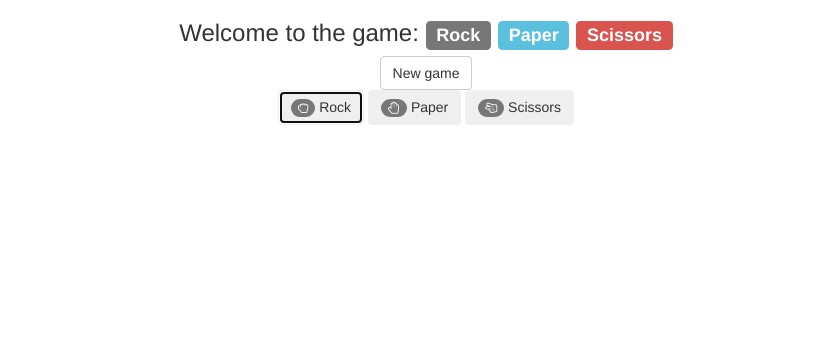
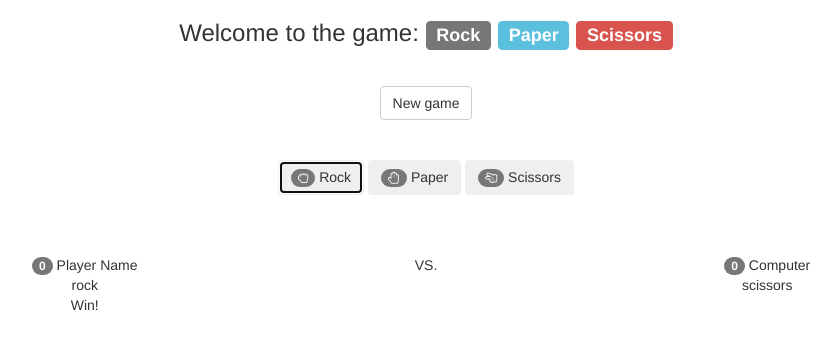
Before and after one commit to miloszpanas/Paper_Rock_Scissors_game, a website: page index.html in a window 1280 px wide. Both pictures are taken after a click on the button "Rock". Shown: the whole page, without its empty margins (214-1054 px from the left). Drawn offline with nearby package versions, Linux system fonts and the light colour scheme.

Commit message:
Add an almost finished js script

```diff
--- a/index.html
+++ b/index.html
@@ -23,14 +23,15 @@
 
     <div id="js-newGameElement" class="container">
         <div class="row text-center">
-            <button id="js-newGameButton" class="btn btn-default">New game
+            <button  id="js-newGameButton" class="btn btn-default">
+            New game
             </button>
         </div>
     </div>
 
     <!-- Player selection -->
 
-    <div id="js-PlayerPickElement" class="container">
+    <div id="js-playerPickElement" class="container">
         <div class="row text-center">
             <button id="js-playerPick_rock" class="btn">
                 <span class="badge">
@@ -55,6 +56,55 @@
 
 <!-- The results table -->
 
+    <div id="js-resultsTableElement" class="container">
+        <div class="row">
+        <div class="col-xs-5 text-center">
+            <span id="js-playerPoints" class="badge">
+            0
+            </span>
+            <span id="js-playerName">
+            Player Name
+            </span>
+        </div>
+        <div class="col-xs-2 text-center">
+            VS.
+        </div>
+        <div class="col-xs-5 text-center">
+            <span id="js-computerPoints" class="badge">
+            0
+            </span>
+            Computer
+        </div>
+        </div>
+        <div class="row">
+        <div class="col-xs-5 text-center">
+            <span id="js-playerPick">
+            Player selection
+            </span>
+        </div>
+        <div class="col-xs-2"></div>
+        <div class="col-xs-5 text-center">
+            <span id="js-computerPick">
+            Computer selection
+            </span>
+        </div>
+        </div>
+        <div class="row">
+        <div class="col-xs-5 text-center">
+            <span id="js-playerResult">
+            Player Score
+            </span>
+        </div>
+        <div class="col-xs-2"></div>
+        <div class="col-xs-5 text-center">
+            <span id="js-computerResult">
+            Computer Score
+            </span>
+        </div>
+        </div>
+    </div>
+
+
     <script type="text/javascript" src="js/script.js"></script>
 </body>
 </html>
--- a/js/script.js
+++ b/js/script.js
@@ -15,4 +15,119 @@ pickRock.addEventListener('click', function() { playerPick('rock') });
 pickPaper.addEventListener('click', function() { playerPick('paper') });
 pickScissors.addEventListener('click', function() { playerPick('scissors') });
 
-// the current game state
+// the game's logic
+
+var gameState = 'notStarted', //started // ended
+    player = {
+        name: '',
+        score: 0
+    },
+    computer = {
+        score: 0
+    };
+
+// diplaying the game's elements
+
+var newGameElem = document.getElementById('js-newGameElement'),
+    pickElem = document.getElementById('js-playerPickElement'),
+    resultsElem = document.getElementById('js-resultsTableElement');
+
+function setGameElements() {
+    switch(gameState) {
+        case 'started':
+            newGameElem.style.display = 'none';
+            pickElem.style.display = 'block';
+            resultsElem.style.display = 'block';
+        break;
+        case 'ended':
+            newGameBtn.innerText = 'Play again';
+        case 'notStarted':
+        default:
+            newGameElem.style.display = 'block';
+            pickElem.style.display = 'none';
+            resultsElem.style.display = 'none';
+    }
+}
+
+// Starting the game
+
+var playerPointsElem = document.getElementById('js-playerPoints'),
+    playerNameElem = document.getElementById('js-playerName'),
+    computerPointsElem = document.getElementById('js-computerPoints');
+
+function newGame() {
+    player.name = prompt('Please enter your name', 'imię gracza');
+    if (player.name) {
+        player.score = computer.score = 0;
+        gameState = 'started';
+        setGameElements();
+
+        playerNameElem.innerHTML = player.name;
+        setGamePoints();
+    }
+
+}
+
+// Player's selection
+
+function playerPick(playerPick) {
+    console.log(playerPick);
+}
+
+// Drawing computer's selection
+
+function getComputerPick() {
+    var possiblePicks = ['rock', 'paper', 'scissors'];
+    return possiblePicks[Math.floor(Math.random()*3)];
+}
+
+// Placing selection on the webpage
+
+var playerPickElem = document.getElementById('js-playerPick'),
+    computerPickElem = document.getElementById('js-computerPick'),
+    playerResultElem = document.getElementById('js-playerResult'),
+    computerResultElem = document.getElementById('js-computerResult');
+
+function playerPick(playerPick) {
+    var computerPick = getComputerPick();
+
+    playerPickElem.innerHTML = playerPick;
+    computerPickElem.innerHTML = computerPick;
+
+    checkRoundWinner(playerPick, computerPick);
+}
+
+// Game's logic and awarding of points
+
+function checkRoundWinner(playerPick, computerPick) {
+    playerResultElem.innerHTML = computerResultElem.innerHTML = '';
+
+    var winnerIs = 'player';
+
+      if (playerPick == computerPick) {
+          winnerIs = 'noone'; // remis
+      } else if (
+          (computerPick == 'rock' &&  playerPick == 'scissors') ||
+          (computerPick == 'scissors' &&  playerPick == 'paper') ||
+          (computerPick == 'paper' &&  playerPick == 'rock')) {
+
+          winnerIs = 'computer';
+      }
+
+      if (winnerIs == 'player') {
+          playerResultElem.innerHTML = "Win!";
+          player.score++;
+      } else if (winnerIs == 'computer') {
+          computerResultElem.innerHTML = "Win!";
+          computer.score++;
+      }
+
+  }
+
+
+// Updating the result
+
+function setGamePoints() {
+    playerPointsElem.innerHTML = player.score;
+    computerPointsElem.innerHTML = computer.score;
+}
--- a/sass/style.scss
+++ b/sass/style.scss
@@ -0,0 +1,13 @@
+#js-newGameElement {
+    padding: 0 15px 20px;
+}
+
+#js-playerPickElement {
+    padding: 20px 15px 30px;
+}
+#js-resultsTableElement {
+    padding: 30px 15px 30px;
+}
+h3 {
+    padding-bottom: 30px;
+}
```
Also changed, not shown: css/style.css, 1 other file.
